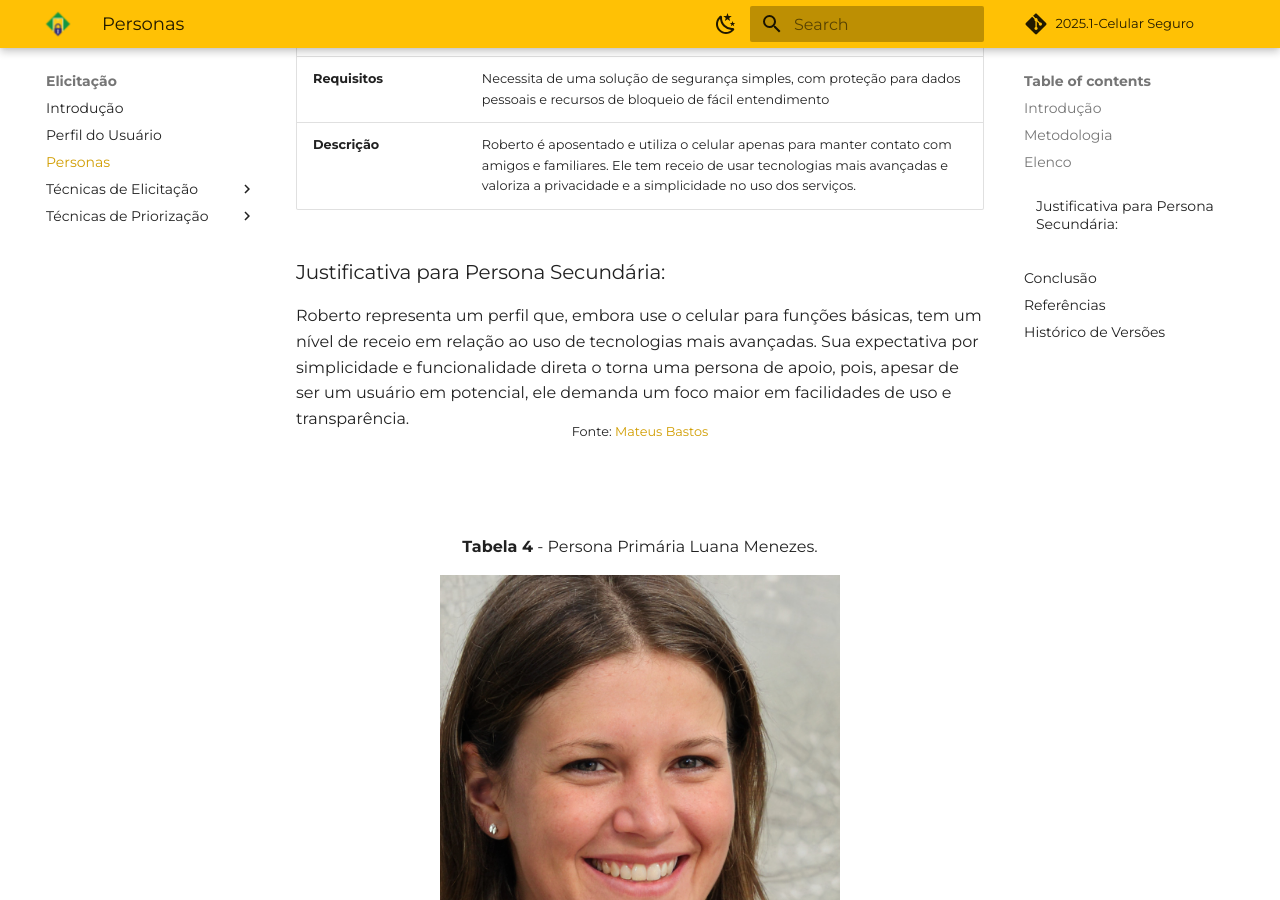
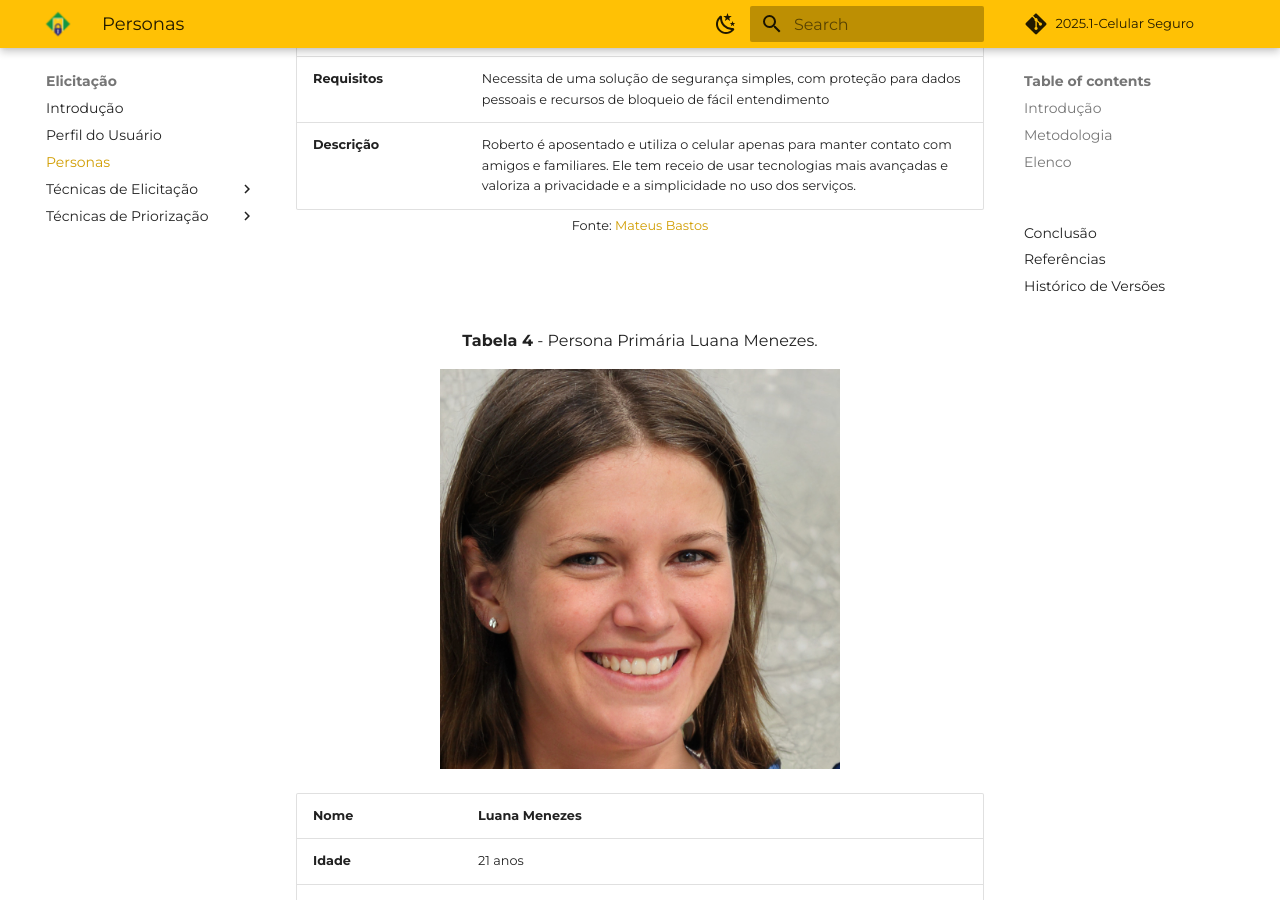
Before and after one commit to Requisitos-de-Software/2025.1-CelularSeguro, an MkDocs documentation site: the page built from Docs/documento-elicitacao/Personas.md, in a window 1280 px wide and 900 px high, scrolled down 4407 px. Built offline with MkDocs 1.6.1 and Material for MkDocs 9.7.7, drawn with Linux system fonts in a browser that asks for light colours; comment, search, counter and statistics services are not loaded.

Commit message:
[doc] Alteração

```diff
--- a/Docs/documento-elicitacao/Personas.md
+++ b/Docs/documento-elicitacao/Personas.md
@@ -93,8 +93,7 @@ Fonte: <a href="https://github.com/MateuSansete?tab=overview&from=2025-02-01&to=
 | **Requisitos**          | Necessita de uma solução de segurança simples, com proteção para dados pessoais e recursos de bloqueio de fácil entendimento |
 | **Descrição**           | Roberto é aposentado e utiliza o celular apenas para manter contato com amigos e familiares. Ele tem receio de usar tecnologias mais avançadas e valoriza a privacidade e a simplicidade no uso dos serviços. |
 
-### Justificativa para Persona Secundária:
-Roberto representa um perfil que, embora use o celular para funções básicas, tem um nível de receio em relação ao uso de tecnologias mais avançadas. Sua expectativa por simplicidade e funcionalidade direta o torna uma persona de apoio, pois, apesar de ser um usuário em potencial, ele demanda um foco maior em facilidades de uso e transparência.
+
 
 <div align="center" style="margin-top: -25px; font-size: 0.8em;">
 Fonte: <a href="https://github.com/MateuSansete?tab=overview&from=2025-02-01&to=2025-02-24" target="_blank">Mateus Bastos</a>
```
